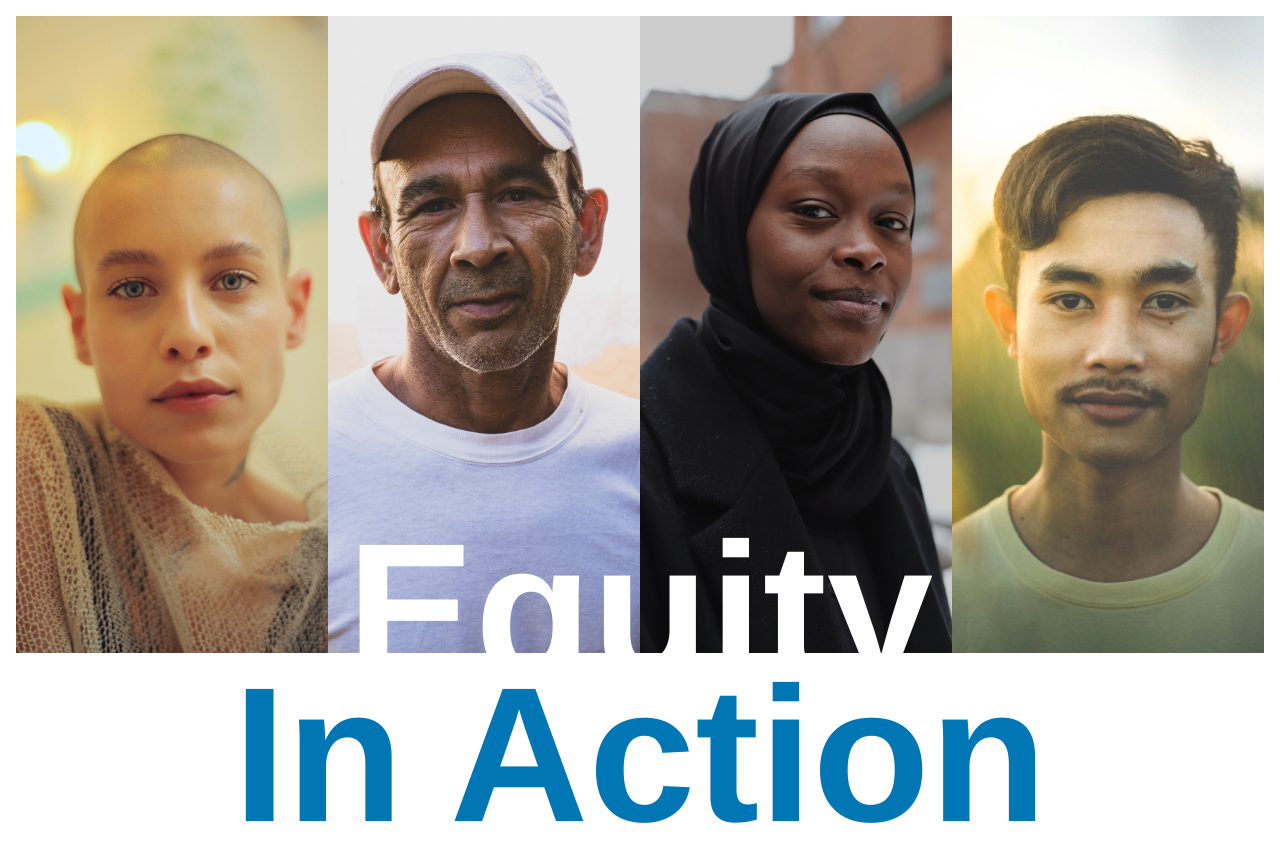
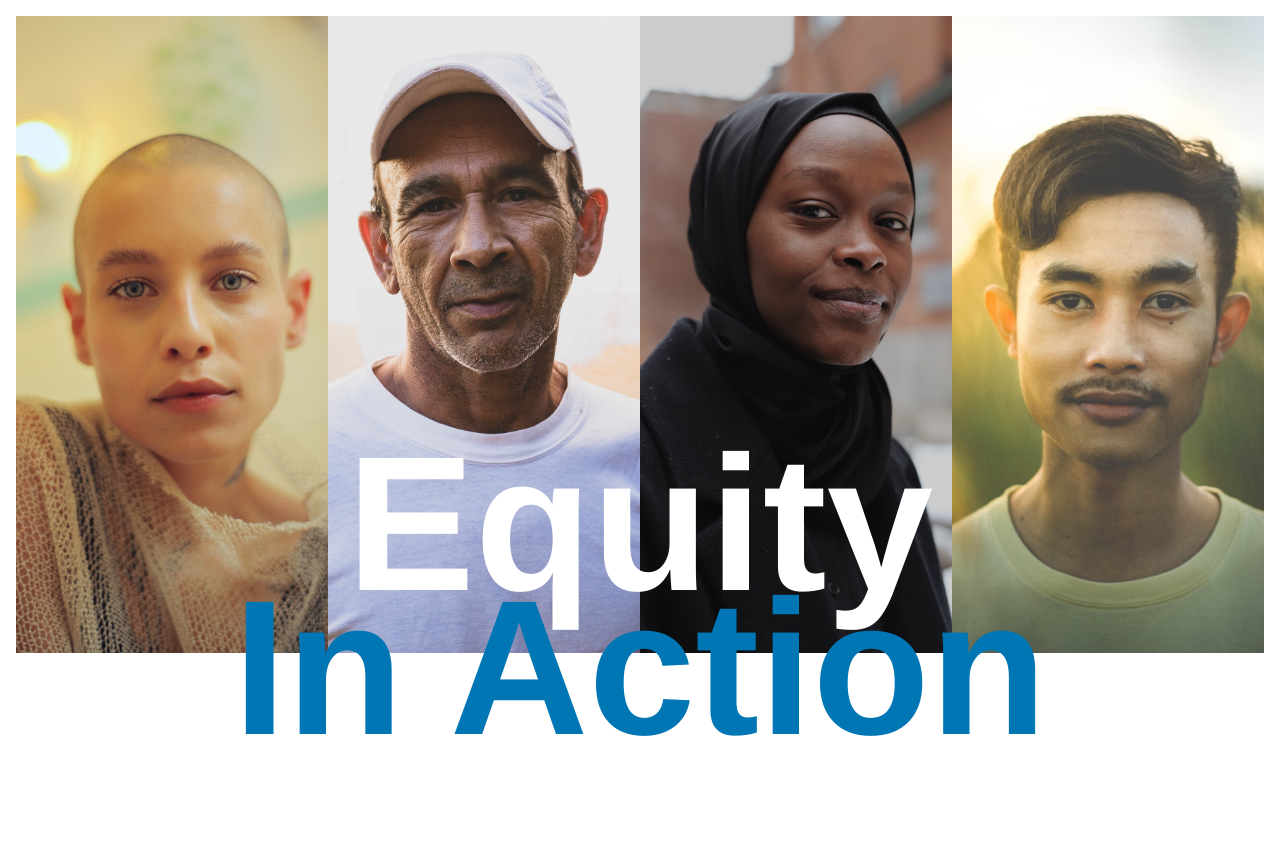
Before and after one commit to Rapidisimo/ta-uwa, a plain HTML site: page index.html in a window 1280 px wide. After the commit the page ends 800 px from the top, so only its background shows below. Drawn offline with Linux system fonts and the light colour scheme.

Commit message:
grid issue with firefox

```diff
--- a/css/main.css
+++ b/css/main.css
@@ -129,7 +129,7 @@ header {
     .slogan {
         color: #fff;
         grid-column: 1 / 3;
-        grid-row: 3 / 5;
+        grid-row: 2 / 3;
         justify-self: center;
         align-self: end;
     }
```
